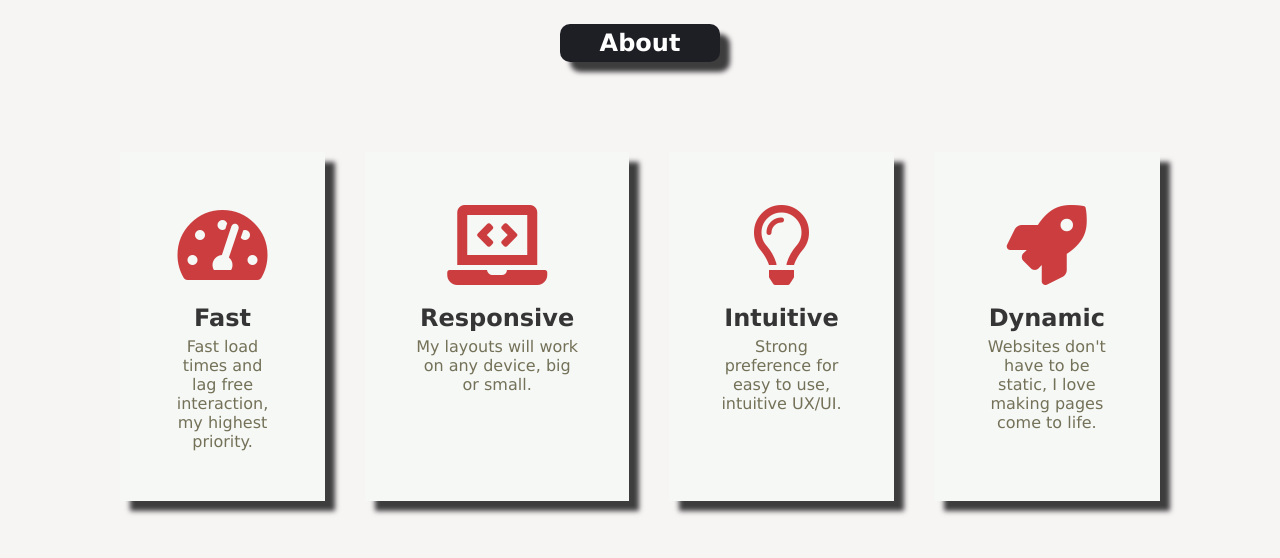
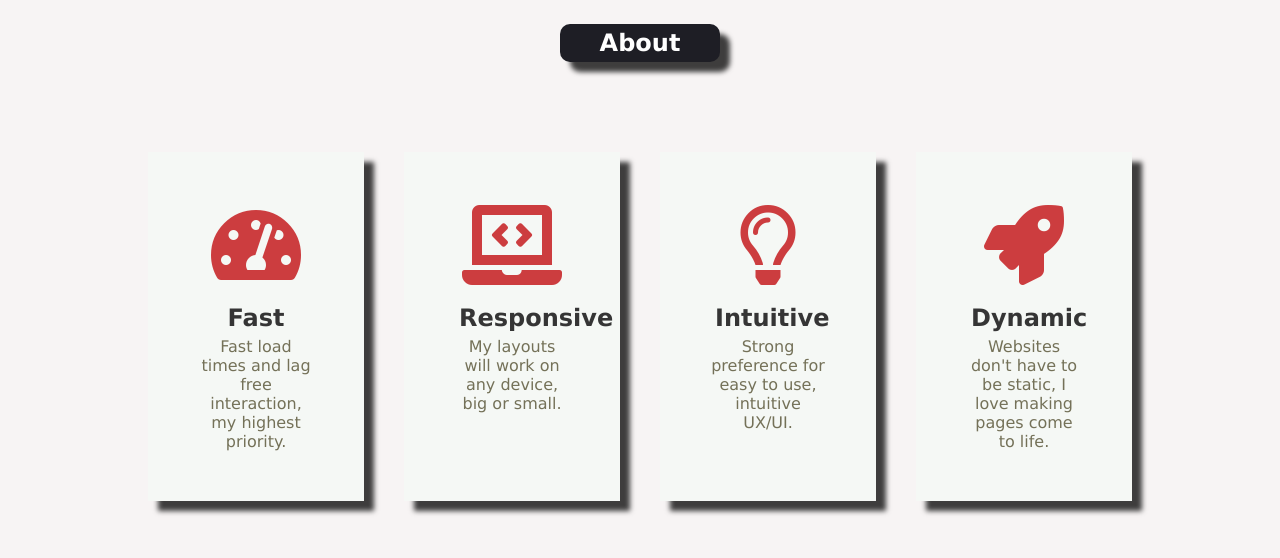
Before and after one commit to Yastars/Yastars.github.io, a plain HTML site: page index.html in a window 1280 px wide. Shown: the part 900-1458 px from the top of the page. Drawn offline with nearby package versions, Linux system fonts and the light colour scheme.

Commit message:
Portfolio demo v0.1

```diff
--- a/css/style.css
+++ b/css/style.css
@@ -263,6 +263,7 @@ section{
 
 #about .row{
     display: flex;
+    flex-wrap: wrap;
     margin: 0 100px 50px;
     text-align: center;
     flex-basis: auto;
@@ -270,7 +271,8 @@ section{
 
 }
     #about .row .column{
-        width: 40%;
+        width: 20%;
+        min-width:150px;
         margin: 20px 20px 10px 20px;
         box-shadow: 10px 10px 5px 0px rgba(0,0,0,0.75);
         padding: 50px;
```
